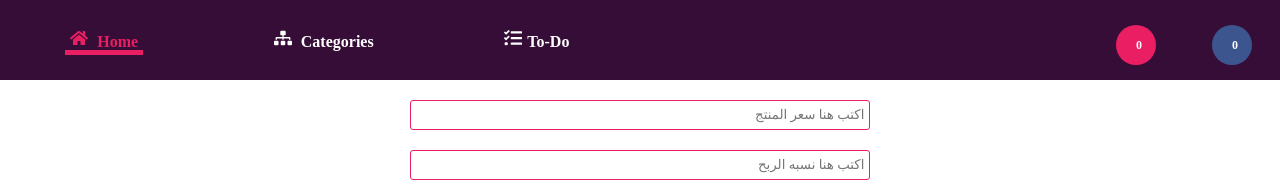
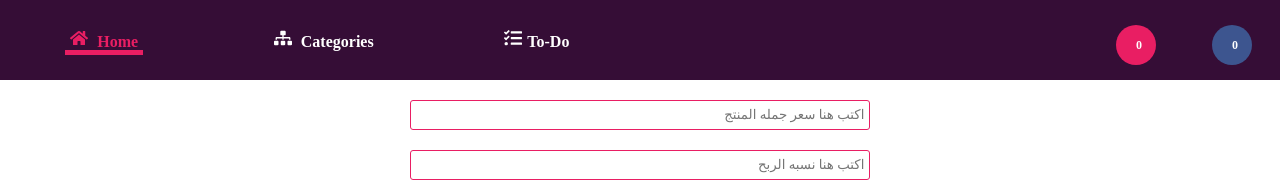
Before and after one commit to IbrahimAyad94/my-todo, a React (Create React App) app: page / in a window 1280 px wide. Shown: the top 190 px of the page. Built offline with nearby package versions, Linux system fonts and the light colour scheme; a web font is replaced by a local one.

Commit message:
fix placeholder

```diff
--- a/src/containers/Home/Home.js
+++ b/src/containers/Home/Home.js
@@ -45,7 +45,7 @@ class Home extends Component {
                         onChange={this.onChangeInput}
                         name="price"
                         id="price"
-                        placeholder="اكتب هنا سعر المنتج"
+                        placeholder="اكتب هنا سعر جمله المنتج"
                     />
                 </div>
 
```
